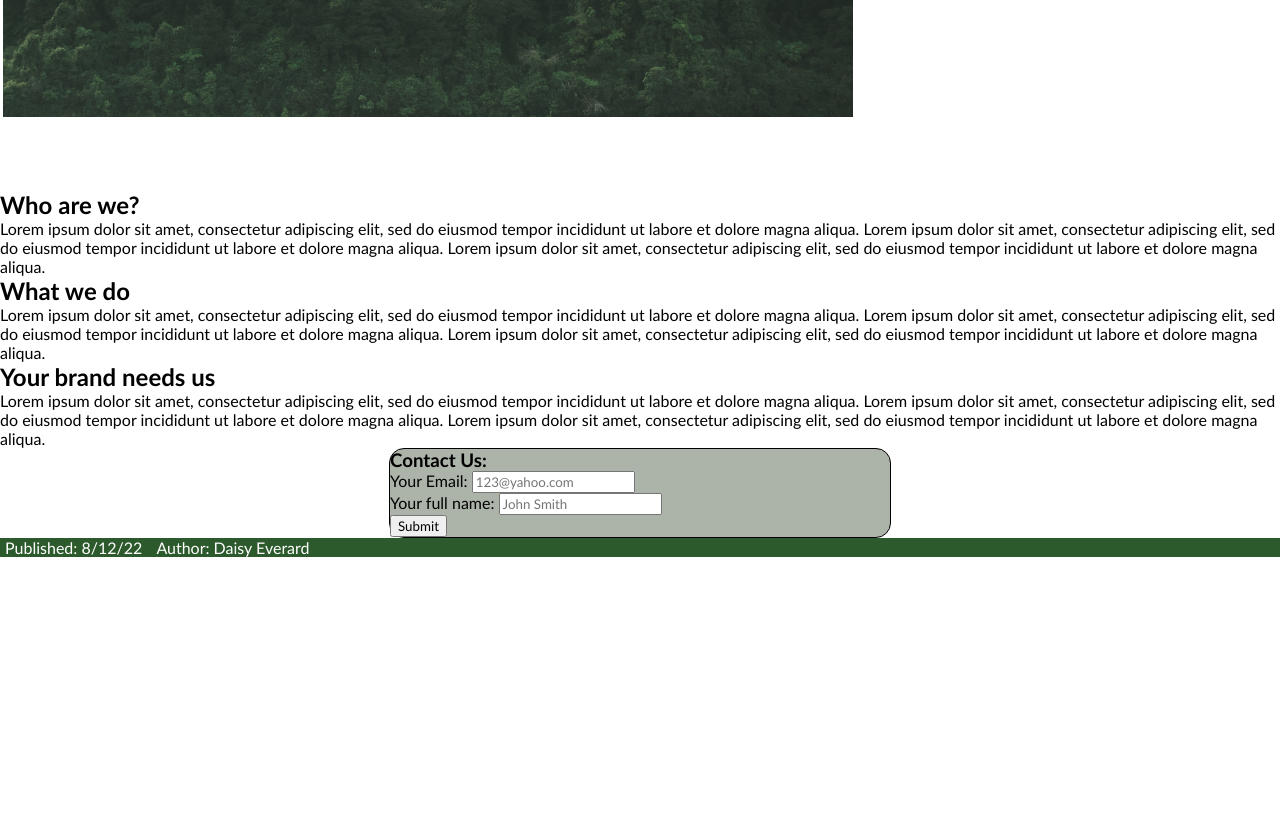
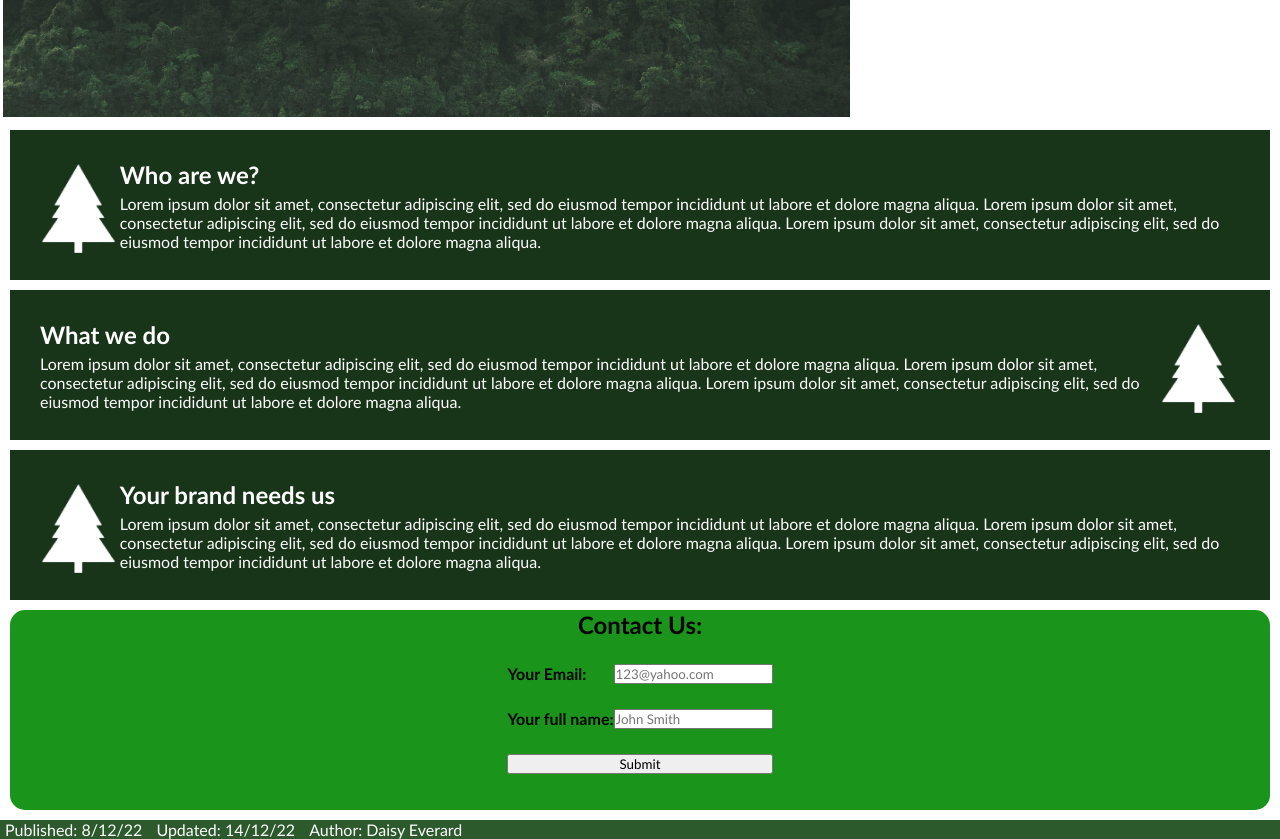
Before and after one commit to DaisyEverard/landing-page-we-are-green, a plain HTML site: page index.html in a window 1280 px wide. Shown: the part 480-1319 px from the top of the page. Before the commit the page ends 1037 px from the top, so only its background shows below. Drawn offline with Linux system fonts and the light colour scheme.

Commit message:
add tree icons, style main content boxes, style contact form

```diff
--- a/assets/styles.css
+++ b/assets/styles.css
@@ -1,13 +1,19 @@
 
 * {
     margin: 0;
+    padding: 0;
     font-family: 'Gill Sans', 'Gill Sans MT', Calibri, 'Trebuchet MS', sans-serif;
+    box-sizing: border-box;
+}
+
+body {
+    width: 100%;
 }
 
 /* header css */
 footer {
     display: block;
-    width: 100vw;
+    width: 100%;
     background-color:rgb(44, 90, 44);
     color: white;
 }
@@ -36,6 +42,7 @@ nav a:hover {
     "a a b"
     "a a c";
     overflow: hidden;
+    margin: 0 auto;
 }
 
 #hero_section_a, #hero_section_b, #hero_section_c {
@@ -92,16 +99,65 @@ nav a:hover {
 
 /* main content */
 main {
-    margin-top: 70px;
+    margin-top: 10px;
 }
 
+.main-block {
+    margin: 10px;
+    padding: 30px;
+    height: 150px;
+    color: white;
+    background-color: rgb(25, 53, 25);
+    overflow: hidden;
+}
+
+.main-block img {
+    max-height: 100px;
+}
+
+.main-block h2 {
+    margin-bottom: 5px;
+}
+
+.main-block p {
+    margin: 0 auto;
+}
+
+.float-left {
+    float: left;
+}
+
+.float-right {
+    float: right;
+}
+
+
+/* contacts */
 #contacts {
-    border: 1px solid black;
-    margin: 0 auto;
-    width: 50%;
-    max-width: 500px;
+    margin: 10px;
+    height: 200px;
     border-radius: 15px;
-    background-color: rgb(172, 179, 169);
+    background-color: rgb(26, 148, 26);
+    display: flex;
+    flex-direction: column;
+    align-items: center;
+}
+
+#contacts form {
+    height: 80%;
+
+    display: flex;
+    flex-direction: column;
+    justify-content: space-evenly;
+}
+
+#contacts label {
+    float: left;
+    font-weight: bold;
+}
+
+#contacts input {
+   float: right;
 }
 
 /* footer */
--- a/index.html
+++ b/index.html
@@ -7,15 +7,6 @@
         <title>Landing Page</title>
     </head>
     <body>
-
-        <!-- <header>
-            <h1>Placeholder title</h1>
-            <nav>
-                <a href="">GitHub</a>
-                <a href="">Portfolio</a>
-                <a href="#contacts">Contacts</a>
-            </nav>
-        </header> -->
 
         <section id="hero">
           <div class="hero_section" id="hero_section_a"></div>
@@ -34,39 +25,54 @@
         </div>
         </section>
 
+        <!-- Main Section -->
         <main>
+            <section class="main-block" id="who_are_we">
+                <img src="./assets/Images/tree_divider-removebg-preview.png"
+                class="float-left" alt="tree icon">
                 <h2>Who are we?</h2>
               <p>
                 Lorem ipsum dolor sit amet, consectetur adipiscing elit, sed do eiusmod tempor incididunt ut labore et dolore magna aliqua.
                 Lorem ipsum dolor sit amet, consectetur adipiscing elit, sed do eiusmod tempor incididunt ut labore et dolore magna aliqua.
                 Lorem ipsum dolor sit amet, consectetur adipiscing elit, sed do eiusmod tempor incididunt ut labore et dolore magna aliqua.
                </p>
+            </section>
 
+            <section class="main-block" id="what_we_do">
+                <img src="./assets/Images/tree_divider-removebg-preview.png"
+                class="float-right" alt="tree icon">
                     <h2>What we do</h2>
                 <p>
                     Lorem ipsum dolor sit amet, consectetur adipiscing elit, sed do eiusmod tempor incididunt ut labore et dolore magna aliqua.
                     Lorem ipsum dolor sit amet, consectetur adipiscing elit, sed do eiusmod tempor incididunt ut labore et dolore magna aliqua.
                     Lorem ipsum dolor sit amet, consectetur adipiscing elit, sed do eiusmod tempor incididunt ut labore et dolore magna aliqua.
                 </p>
+            </section>
 
+            <section class="main-block" id="you_need_us">
+                <img src="./assets/Images/tree_divider-removebg-preview.png"
+                class="float-left" alt="tree icon">
                 <h2>Your brand needs us</h2>
               <p>
                 Lorem ipsum dolor sit amet, consectetur adipiscing elit, sed do eiusmod tempor incididunt ut labore et dolore magna aliqua.
                 Lorem ipsum dolor sit amet, consectetur adipiscing elit, sed do eiusmod tempor incididunt ut labore et dolore magna aliqua.
                 Lorem ipsum dolor sit amet, consectetur adipiscing elit, sed do eiusmod tempor incididunt ut labore et dolore magna aliqua.
               </p>
-        </main>
+            </section>
 
+            <!-- Contacts Section -->
             <section id="contacts">
-                <h3>Contact Us:</h3>
+                <h2>Contact Us:</h2>
 
               <form>
+                <div class="input_block">
                     <label  class="input-label" for="email-input">Your Email:</label>
                     <input  class="input-box" type="email" name="email" placeholder="123@yahoo.com" id="email-input">
-                <br>
+                </div>
+                <div class="input_block">
                     <label class="input-label" for="#name-input">Your full name: </label>
                     <input  class="input-box" type="text" name="name" placeholder="John Smith" id="name-input">
-                <br>
+                </div>
                 <button id="submit-button" class="contact-line" type="submit">Submit</button>
               </form>
 
@@ -75,6 +81,7 @@
 
         <footer>
             <p>Published: 8/12/22</p>
+            <p>Updated: 14/12/22</p>
             <p>Author: Daisy Everard</p>
         </footer>
 
```
Also changed, not shown: assets/Images/tree_divider-removebg-preview.png (added), 1 other file. Lines whose indentation alone changed are shown as unchanged.
